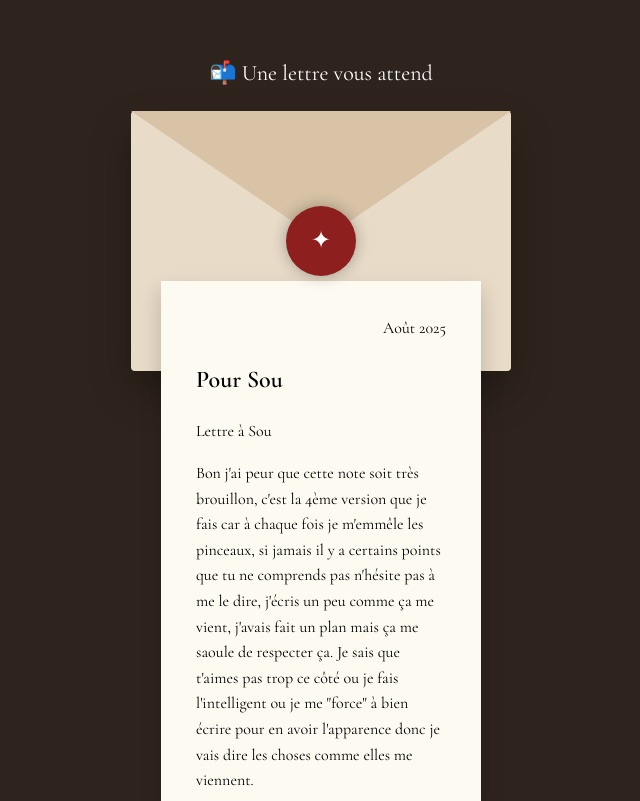
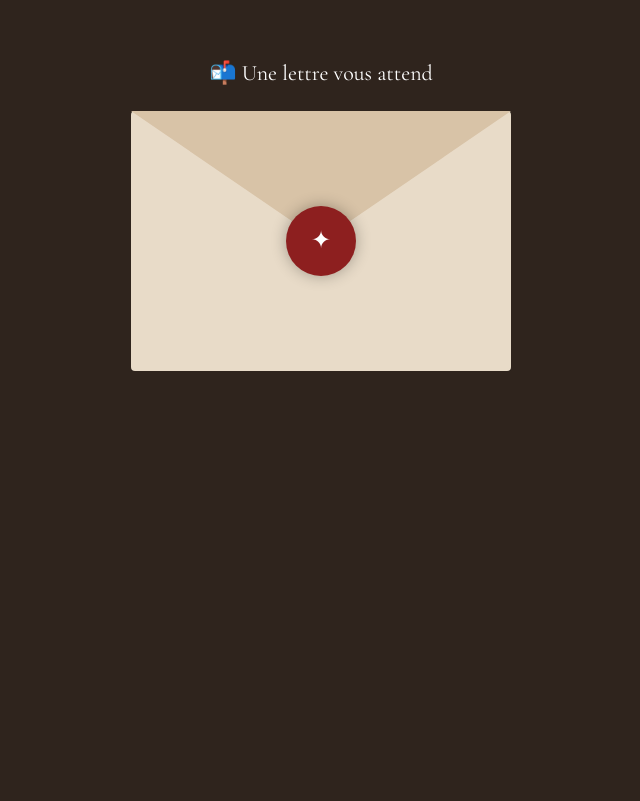
Before and after one commit to Haikobtw/lettre-sou, a plain HTML site: page index.html in a window 1280 px wide. Shown: the part 185-986 px from the top of the page, without its empty margins (319-959 px from the left). After the commit the page ends 800 px from the top, so only its background shows below. Drawn offline with nearby package versions, Linux system fonts and the light colour scheme.

Commit message:
Update index.html

```diff
--- a/index.html
+++ b/index.html
@@ -36,6 +36,7 @@ body{
     height:260px;
     position:relative;
     cursor:pointer;
+    overflow:hidden;
 }
 
 .back{
@@ -87,7 +88,8 @@ body{
     padding:35px;
     box-sizing:border-box;
     overflow:auto;
-    transform:translateY(150px);
+    transform:translateY(220px);
+    opacity:0;
     transition:2s;
     z-index:2;
     text-align:left;
@@ -117,6 +119,7 @@ body{
 
 .open .letter{
     transform:translateY(-320px);
+    opacity:1;
 }
 
 </style>
```
